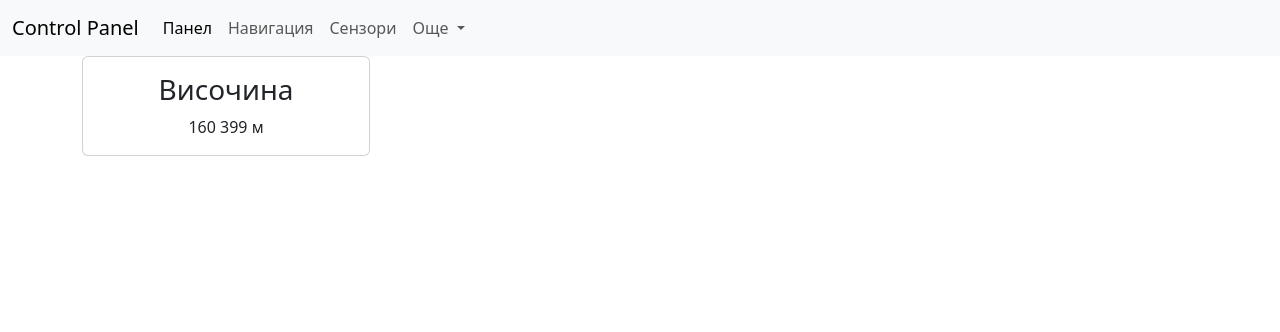
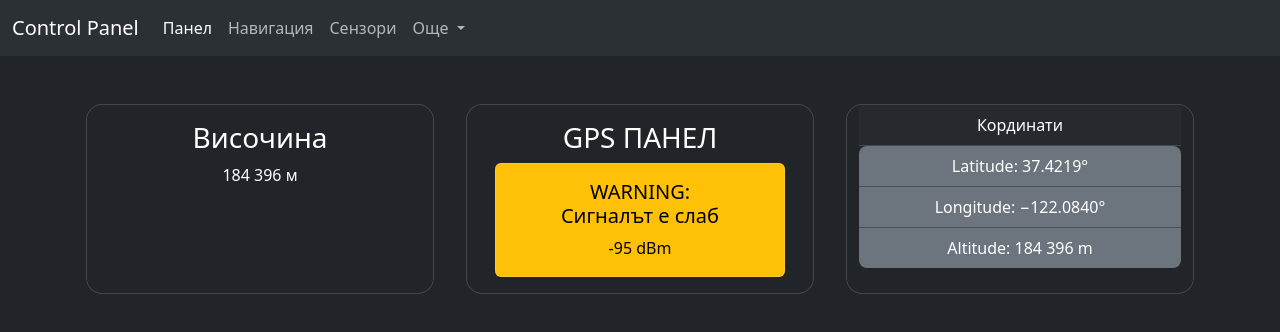
Before and after one commit to Tolga-lab-ctrl/CodeWarsSpaceShip, a plain HTML site: page index.html in a window 1280 px wide. Drawn offline with nearby package versions, Linux system fonts and the light colour scheme.

Commit message:
Update index.html

```diff
--- a/index.html
+++ b/index.html
@@ -1,5 +1,5 @@
 <!DOCTYPE html>
-<html lang="en">
+<html lang="en" data-bs-theme="dark">
   <head>
     <meta charset="UTF-8" />
     <meta name="viewport" content="width=device-width, initial-scale=1.0" />
@@ -60,14 +60,42 @@
       </div>
     </nav>
     <!--CONTROL PANEL-->
-    <div class="container text-center">
-      <div class="card" style="width: 18rem">
-        <div class="card-body">
-          <h3 class="card-title">Височина</h3>
-          <p class="card-text">160 399 м</p>
+    <div class="container text-center my-5">
+      <div class="row">
+        <div class="card col text-bg-dark rounded-4 mx-3">
+          <div class="card-body">
+            <h3 class="card-title">Височина</h3>
+            <p class="card-text">184 396 м</p>
+          </div>
+        </div>
+        <div class="card col text-bg-dark rounded-4 mx-3">
+          <div class="card-body">
+            <h3 class="card-title">GPS ПАНЕЛ</h3>
+            <div class="card text-bg-warning">
+              <div class="card-body">
+                <h5 class="card-title">WARNING:<br />Сигналът е слаб</h5>
+                <p class="card-text">-95 dBm<br /></p>
+              </div>
+            </div>
+          </div>
+        </div>
+        <div class="card col text-bg-dark rounded-4 mx-3">
+          <div class="card-header">Кординати</div>
+          <ul class="list-group list-group-flush rounded-3">
+            <li class="list-group-item text-bg-secondary">
+              Latitude: 37.4219°
+            </li>
+            <li class="list-group-item text-bg-secondary">
+              Longitude: −122.0840°
+            </li>
+            <li class="list-group-item text-bg-secondary">
+              Altitude: 184 396 m
+            </li>
+          </ul>
         </div>
       </div>
     </div>
+
     <!--BOOTSTRAP JS-->
     <script
       src="https://cdn.jsdelivr.net/npm/bootstrap@5.3.8/dist/js/bootstrap.bundle.min.js"
```
